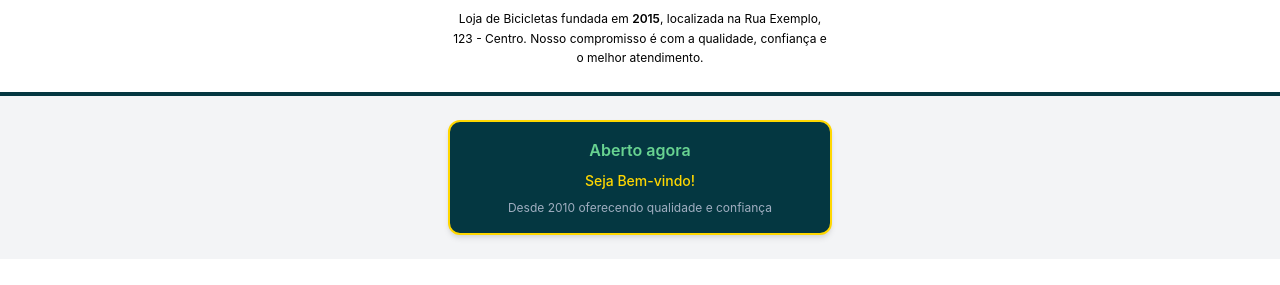
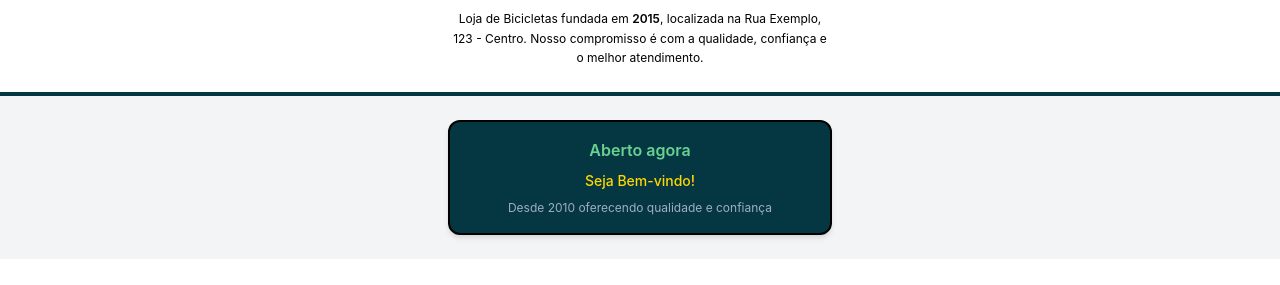
Before and after one commit to lucas198273/Costa-Master, a React (Vite) app: page / in a window 1280 px wide. Shown: the part 980-1265 px from the top of the page. Built offline with nearby package versions, Linux system fonts and the light colour scheme.

Commit message:
Update border color in StatusLoja component to black

```diff
--- a/src/components/StatusLoja/StatusLoja.tsx
+++ b/src/components/StatusLoja/StatusLoja.tsx
@@ -26,7 +26,7 @@ export default function StatusLoja() {
       my={6}
       textAlign="center"
       border="2px solid"
-      borderColor="#FFD700" // amarelo
+      borderColor="black" // preto
     >
       <VStack spacing={2}>
         <Text
```
